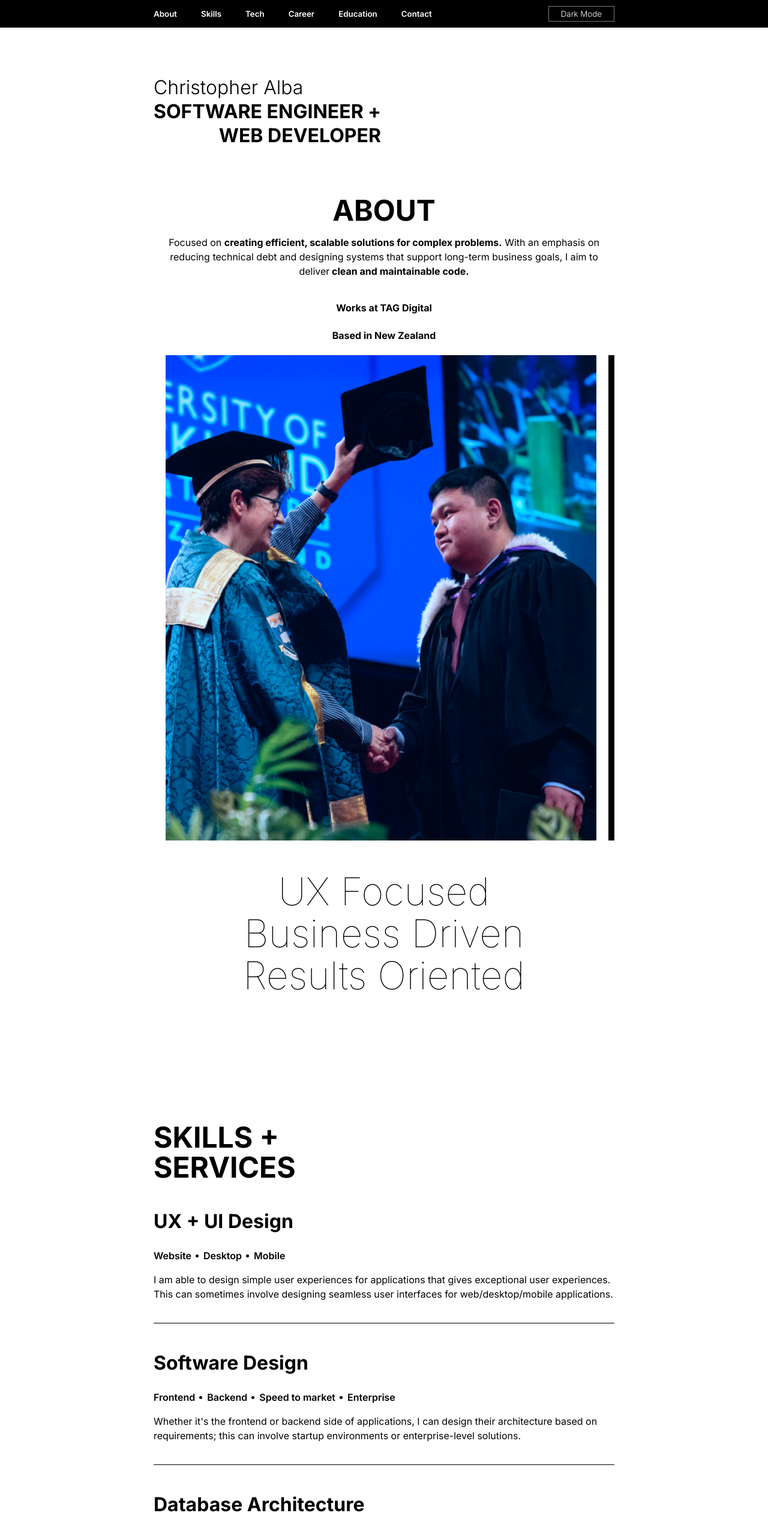
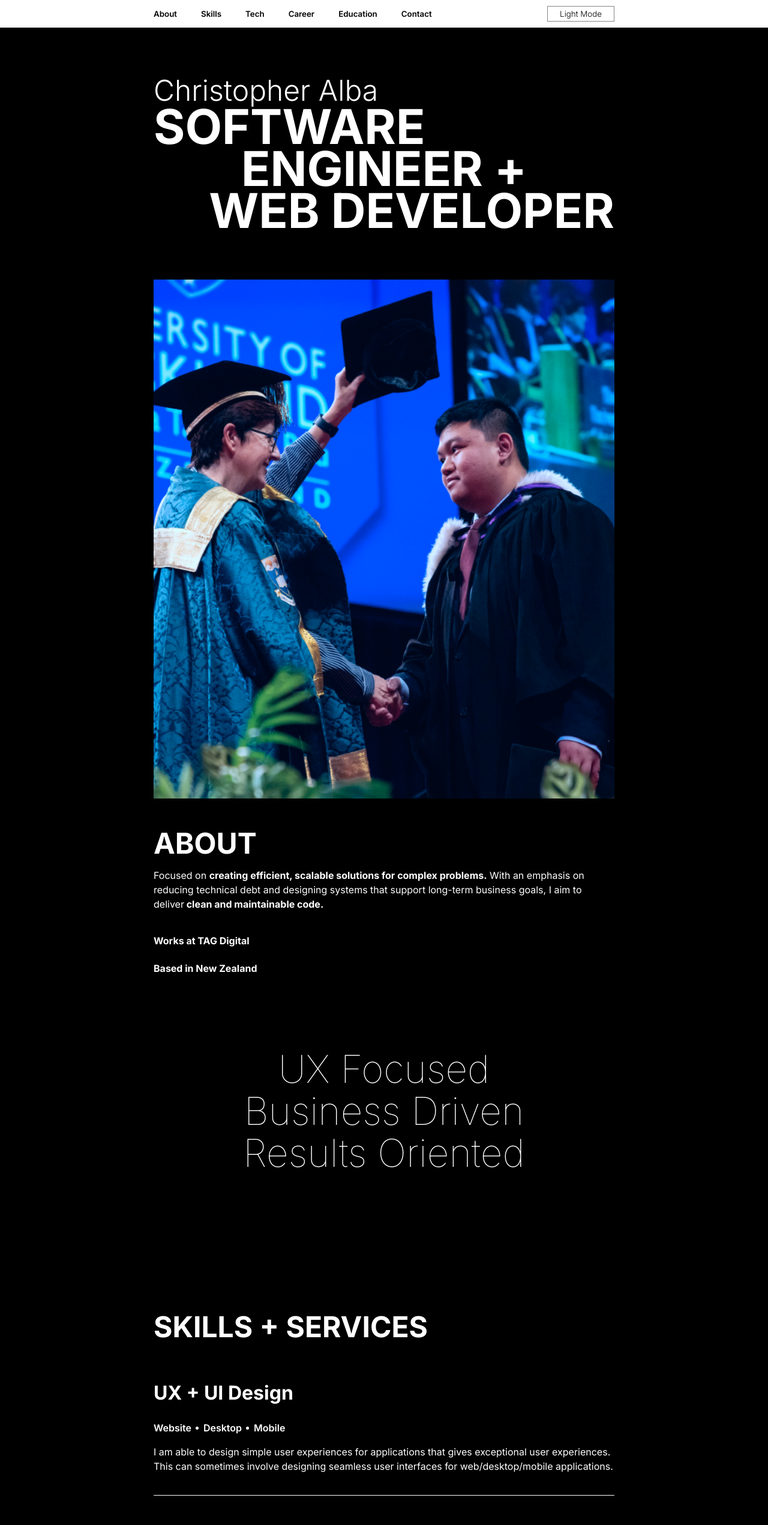
Before and after one commit to christopher-alba/personal-portfolio-v12, a React (Vite) app: page / in a window 1280 px wide. Shown: the top 2542 px of the page at 60% size. Built offline with nearby package versions, Linux system fonts and the light colour scheme; the HTML template or start-up script is replaced by a standard one; a web font is replaced by a local one.

Commit message:
make some fixes to styles

```diff
--- a/src/App.tsx
+++ b/src/App.tsx
@@ -3,15 +3,21 @@ import Landing from "./sections/Landing/Landing";
 import Technologies from "./sections/Technologies/Technologies";
 import Skills from "./sections/Skills/Skills";
 import Navbar from "./sections/Navbar/Navbar";
+import Career from "./sections/Career/Career";
 
 function App() {
-  const [theme, setTheme] = useState("light-theme");
+  const [theme, setTheme] = useState(
+    localStorage.getItem("theme") === "light-theme"
+      ? "light-theme"
+      : "dark-theme"
+  );
   return (
     <div className={theme}>
       <Navbar theme={theme} setTheme={setTheme} />
       <Landing />
       <Skills />
       <Technologies themeName={theme} />
+      <Career />
     </div>
   );
 }
--- a/src/index.scss
+++ b/src/index.scss
@@ -83,13 +83,13 @@ body {
 }
 @media (max-width: 1000px) {
   .heading {
-    font-size: 2rem !important;
+    font-size: 2.5rem !important;
     line-height: 40px;
   }
 }
 @media (max-width: 600px) {
   .heading {
-    font-size: 1.5rem !important;
+    font-size: 2rem !important;
     line-height: 30px;
   }
 
--- /dev/null
+++ b/src/sections/Career/Career.tsx
@@ -0,0 +1,33 @@
+import { FC } from "react";
+import "./career.scss";
+import Container from "../../components/Container/Container";
+import { timelineItems } from "./data";
+
+const Career: FC = () => {
+  return (
+    <Container className="career-container flex-wrapper">
+      <div>
+        <h1 className="heading career-heading">CAREER HISTORY</h1>
+      </div>
+      <div className="timeline">
+        {timelineItems.map((item, index) => (
+          <div className="timeline-item" key={index}>
+            <div
+              className="timeline-icon"
+              style={{ background: index === 0 ? "var(--blue-main)" : "" }}
+            ></div>
+            <div className="timeline-content">
+              <h3 className="timeline-title">{item.position}</h3>
+              <h5>
+                {item.name} : {item.dateString}
+              </h5>
+              <p className="timeline-description">{item.summary}</p>
+            </div>
+          </div>
+        ))}
+      </div>
+    </Container>
+  );
+};
+
+export default Career;
--- /dev/null
+++ b/src/sections/Career/career.scss
@@ -0,0 +1,76 @@
+.career-container {
+  padding: 10rem 0;
+}
+.career-heading {
+  position: sticky;
+  top: 5rem;
+  width: 300px;
+}
+
+.timeline {
+  display: flex;
+  flex-direction: column;
+  position: relative;
+  padding: 20px;
+  margin: 7rem auto;
+  max-width: 600px;
+
+  &::before {
+    content: "";
+    position: absolute;
+    left: 20px;
+    top: 0;
+    bottom: 0;
+    width: 15px;
+    border-radius: 50px;
+    background: var(--text-main);
+  }
+
+  .timeline-item {
+    display: flex;
+    align-items: flex-start;
+    margin-bottom: 40px;
+    margin-top: 40px;
+    position: relative;
+
+    &:last-child {
+      margin-bottom: 0;
+    }
+
+    .timeline-icon {
+      position: relative;
+      left: -17px;
+      width: 50px;
+      height: 50px;
+      background: var(--text-main);
+      border-radius: 50%;
+      margin-right: 20px;
+      display: flex;
+      align-items: center;
+      justify-content: center;
+    }
+
+    .timeline-content {
+      flex: 1;
+
+      .timeline-title {
+        font-size: 1.5rem;
+        font-weight: bold;
+        margin: 0;
+        margin-bottom: 10px;
+      }
+
+      .timeline-description {
+        font-size: 1rem;
+        color: var(--text-main);
+        margin: 0;
+      }
+    }
+  }
+}
+
+@media(max-width: 600px){
+  .timeline {
+    margin-top: 3rem;
+  }
+}
--- /dev/null
+++ b/src/sections/Career/data.ts
@@ -0,0 +1,144 @@
+type Company = {
+  name: string;
+  dateString: string;
+  startDate: string;
+  endDate: string | undefined;
+  position: string;
+  type: string;
+  nameShort: string;
+  technologies: string[];
+  website: string;
+  summary: string;
+};
+type Companies = Company[];
+
+export const timelineItems: Companies = [
+  {
+    summary:
+      "As a software engineer, I am responsible for creating and maintaining frontend, and backend web applications. I have touched some aspects of Artificial Intelligence, and have designed some UI/UX flows on Figma, which were then implemented in production applications.",
+    type: "Work",
+    name: "Turners Automotive Group Digital",
+    nameShort: "TAG Digital",
+    position: "Software Engineer",
+    dateString: "July 2023 - Present",
+    startDate: "July 2023",
+    endDate: undefined,
+    technologies: [
+      "Typescript",
+      "Cypress",
+      "Angular",
+      "Javascript",
+      "C#",
+      "Cucumber",
+      "Microsoft Teams",
+      "AWS",
+      "Bitbucket",
+      "Open API",
+      ".NET Frameworks",
+      "X Unit",
+      "Python",
+    ],
+    website: "https://www.turnersautogroup.co.nz/",
+  },
+  {
+    summary:
+      "As a graduate software engineer, I was responsible for maintaining the end to end integration tests that were written in Java using the Playwright testing library. I used this opportunity to learn the different software flows in the business. Even though I did not create or maintain software, I needed to have a slight understanding of how it works and what its suppose to do.",
+    type: "Work",
+    name: "Turners Automotive Group Digital",
+    nameShort: "TAG Digital",
+    position: "Graduate Software Engineer",
+    dateString: "June 2022 - July 2023",
+    startDate: "June 2022",
+    endDate: "July 2023",
+    technologies: [
+      "Typescript",
+      "Cypress",
+      "Vue",
+      "Angular",
+      "Javascript",
+      "C#",
+      "Java",
+      "Playwright",
+      "Cucumber",
+      "Microsoft Teams",
+      "AWS",
+      "Bitbucket",
+      ".NET Frameworks",
+    ],
+    website: "https://www.turnersautogroup.co.nz/",
+  },
+  {
+    summary:
+      "I joined Henry Schein in my penultimate year of university as an intern. Working mainly in C#, I designed and developed web applications, doing both the frontend and backend. After each piece of work, I would present what I've accomplished to a large audience online, where I would receive constructive feedback on my work.",
+    type: "Internship",
+    name: "Henry Schein One",
+    nameShort: "HSO",
+    position: "Fullstack Software Developer Intern",
+    dateString: "November 2021 - February 2022 (400 hours)",
+    startDate: "November 2021",
+    endDate: "February 2022",
+    technologies: [
+      "C#",
+      "Blazor",
+      ".NET",
+      "Figma",
+      "Microsoft Teams",
+      "Microsoft Azure",
+    ],
+    website: "https://henryscheinone.co.nz/",
+  },
+  {
+    summary:
+      "I joined Jasper as an intern in my second year of university. Here I worked primarily in Javascript, specifically in the frontend of a React application. Here they adopted GraphQL to make API calls to their server instead of REST, which was an interesting technology for me to learn. This was my first job in the IT industry.",
+    type: "Internship",
+    name: "Jasper",
+    nameShort: "Jasper",
+    position: "Frontend Software Engineer Intern",
+    dateString: "November 2020 - February 2021 (416 hours)",
+    startDate: "November 2020",
+    endDate: "February 2021",
+    technologies: [
+      "Javascript",
+      "React",
+      "Styled Components",
+      "Inhouse Design System",
+      "Figma",
+      "Cypress",
+      "Jest",
+      "React Testing Library",
+      "GraphQL",
+      "Apollo",
+      "Notion",
+      "Linear",
+      "Gihub",
+    ],
+    website: "https://www.jasper.io/",
+  },
+  {
+    summary:
+      "The phenomenal pace of change in this field makes it impossible to provide a lasting professional education based on technology alone; a Bachelor of Engineering (Honours) in Computer Systems Engineering is therefore geared to provide core skills and theoretical knowledge needed for a future-proofed approach",
+    type: "Bachelors Degree",
+    name: "University of Auckland",
+    nameShort: "UoA",
+    position: "Computer Systems Engineering Student",
+    dateString: "March 2018 - November 2022",
+    startDate: "March 2018",
+    endDate: "November 2022",
+    technologies: [
+      "React",
+      "CSS",
+      "HTML",
+      "Typescript",
+      "Java",
+      "C++",
+      "C",
+      "Matlab",
+      "R",
+      "Python",
+      "VHDL",
+      "Android Studio",
+    ],
+    website:
+      "https://www.auckland.ac.nz/en/study/study-options/find-a-study-option/computer-systems-engineering.html",
+  },
+];
--- a/src/sections/Landing/Landing.tsx
+++ b/src/sections/Landing/Landing.tsx
@@ -7,12 +7,14 @@ const Landing: FC = () => {
     <Container className="landing-container">
       <div className="landing-heading-div">
         <h1 className="landing-name">Christopher Alba</h1>
-        <h1 className="landing-title">
-          SOFTWARE <span className="landing-text-no-wrap">ENGINEER +</span>
+        <h1 className="landing-title">SOFTWARE</h1>
+        <h1 className="landing-title-2">
+          <span className="landing-text-no-wrap">ENGINEER +</span>
         </h1>
         <h1 className="landing-speciality">WEB DEVELOPER</h1>
       </div>
       <div className="landing-content-div">
+        <img src="./images/grad-photo-web.png" alt="" />
         <div className="landing-about">
           <div>
             <h1 className="heading">ABOUT</h1>
@@ -33,7 +35,6 @@ const Landing: FC = () => {
             <h4>Based in New Zealand</h4>
           </div>
         </div>
-        <img src="./images/grad-photo-web.png" alt="" />
         <div className="landing-attributes">
           <h1>UX Focused</h1>
           <h1>Business Driven</h1>
--- a/src/sections/Landing/landing.scss
+++ b/src/sections/Landing/landing.scss
@@ -5,22 +5,34 @@
   line-height: 50px;
 }
 .landing-title {
-  font-size: 5rem;
+  font-size: 8rem;
   font-weight: 700;
   margin: 0;
-  line-height: 80px;
+  line-height: 120px;
 }
-.landing-speciality {
-  font-size: 5rem;
+
+.landing-title-2 {
+  font-size: 8rem;
   font-weight: 700;
   margin: 0;
-  line-height: 80px;
+  line-height: 120px;
+  width: 100%;
+  text-align: center;
+}
+
+.landing-speciality {
+  font-size: 8rem;
+  font-weight: 700;
+  margin: 0;
+  line-height: 120px;
+  width: 100%;
   text-align: right;
+  white-space: nowrap;
 }
 
 .landing-heading-div {
   width: fit-content;
-  max-width: 100%;
+  width: 100%;
 }
 
 .landing-text-no-wrap {
@@ -44,12 +56,14 @@
   display: flex;
   flex-direction: column;
   justify-content: space-between;
-  margin-right: 50px;
+  margin: 0 50px;
+  padding-right: 50px;
+  border-right: 10px solid var(--text-main);
+  box-sizing: border-box;
 }
 
 .landing-content-div img {
-  border-right: 10px solid var(--text-main);
-  padding: 0 20px;
+  padding-right: 20px;
   width: 30%;
   height: 100%;
   object-fit: cover;
@@ -75,11 +89,13 @@
   }
   .landing-about {
     width: 100%;
-    margin-right: 0;
-    text-align: center;
+    margin: 50px 0;
+    padding-right: 0;
+    border-right: none;
   }
   .landing-content-div img {
     width: 100%;
+    padding-right: 0;
     box-sizing: border-box;
   }
   .landing-attributes {
@@ -88,23 +104,30 @@
     text-align: center;
     padding-left: 0;
   }
-  .landing-name,
+  .landing-name {
+    font-size: 3rem;
+    line-height: 50px;
+  }
   .landing-title,
+  .landing-title-2,
   .landing-speciality {
-    font-size: 2rem;
-    line-height: 40px;
+    font-size: 5rem;
+    line-height: 70px;
   }
-
 }
 
 @media (max-width: 1000px) {
   .landing-attributes h1 {
     font-size: 2rem;
   }
-  .landing-name,
+  .landing-name {
+    font-size: 2rem;
+  }
   .landing-title,
+  .landing-title-2,
   .landing-speciality {
-    font-size: 1.5rem;
+    font-size: 3rem;
+    line-height: 50px;
   }
 }
 
@@ -112,4 +135,13 @@
   .landing-attributes h1 {
     font-size: 1.5rem;
   }
+  .landing-name {
+    font-size: 1.5rem;
+  }
+  .landing-title,
+  .landing-title-2,
+  .landing-speciality {
+    font-size: 2rem;
+    line-height: 30px;
+  }
 }
--- a/src/sections/Navbar/Navbar.tsx
+++ b/src/sections/Navbar/Navbar.tsx
@@ -11,8 +11,13 @@ const Navbar: FC<{ setTheme: (theme: string) => void; theme: string }> = ({
 }) => {
   const [displayDrawer, setDisplayDrawer] = useState(false);
   const toggleTheme = () => {
-    if (theme === "light-theme") setTheme("dark-theme");
-    else setTheme("light-theme");
+    if (theme === "light-theme") {
+      setTheme("dark-theme");
+      localStorage.setItem("theme", "dark-theme");
+    } else {
+      setTheme("light-theme");
+      localStorage.setItem("theme", "light-theme");
+    }
   };
   const toggleDrawer = () => {
     setDisplayDrawer(!displayDrawer);
--- a/src/sections/Skills/skills.scss
+++ b/src/sections/Skills/skills.scss
@@ -3,7 +3,12 @@
 
   .skills-heading-wrapper {
     width: 45%;
-
+    position: sticky;
+    top: 46px;
+    background: var(--bg-main);
+    padding: 20px 0;
+    z-index: 1;
+    width: 100%;
     .skills-heading {
       span {
         white-space: nowrap;
@@ -19,7 +24,7 @@
     border-bottom: 1px solid var(--text-main);
     padding: 20px 0;
     &:last-of-type {
-        border-bottom: none;
+      border-bottom: none;
     }
     .skills-points {
       flex-wrap: wrap;
--- a/src/sections/Technologies/Technologies.tsx
+++ b/src/sections/Technologies/Technologies.tsx
@@ -14,7 +14,7 @@ const Technologies: FC<{ themeName: string }> = ({ themeName }) => {
             <span style={{ whiteSpace: "nowrap" }}>COMFORT +</span> USAGE
           </h1>
         </div>
-        <p>
+        <p className="technology-description">
           My skills range from frontend to backend technologies. I have more
           professional experience developing enterprise level backend solutions,
           but spend most of my own time outside of work developing in the
--- a/src/sections/Technologies/technologies.scss
+++ b/src/sections/Technologies/technologies.scss
@@ -4,6 +4,10 @@
 
 .technology-main-div {
   padding-top: 10rem;
+
+  .technology-description{
+    width: 50%;
+  }
 
   .technology-chart-wrapper {
     width: 100%;
@@ -21,4 +25,7 @@
   .technology-main-div .technology-description-wrapper {
     width: 100%;
   }
+  .technology-main-div .technology-description{
+    width: 100%;
+  }
 }
```
